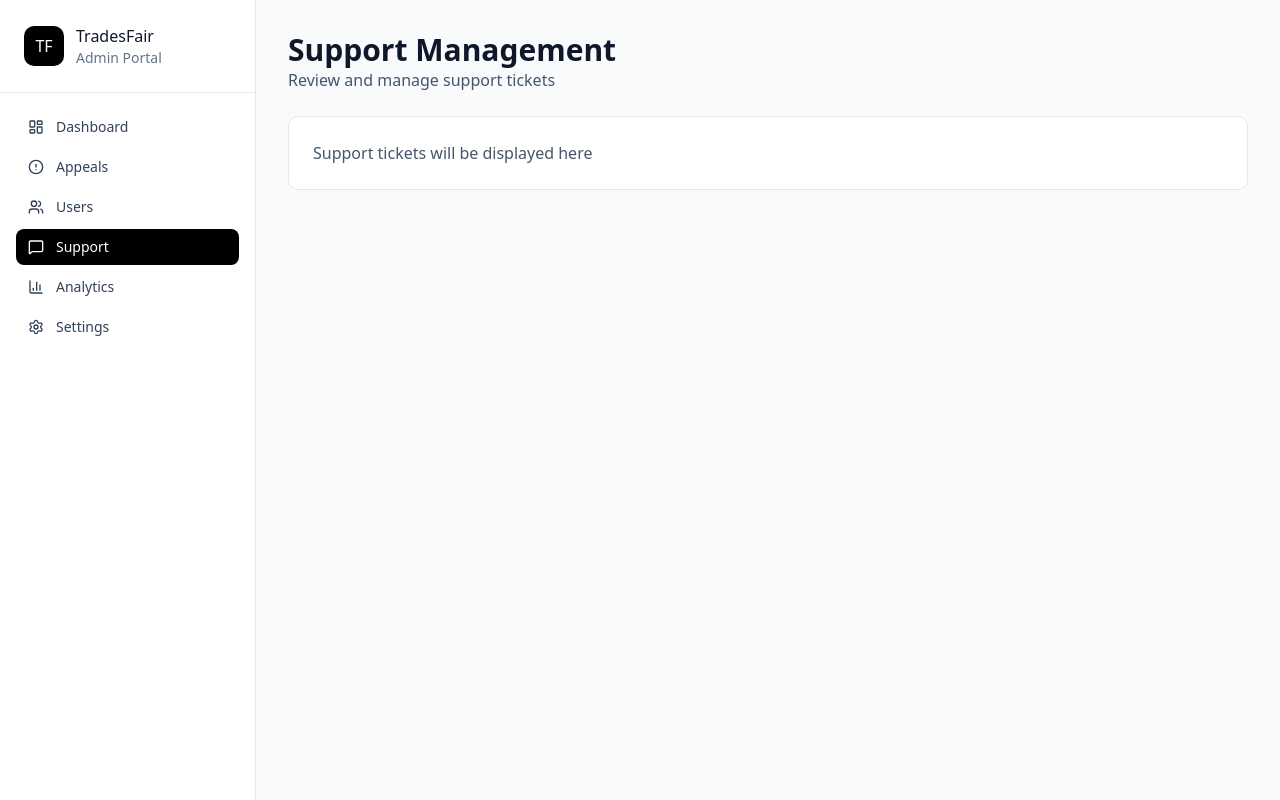
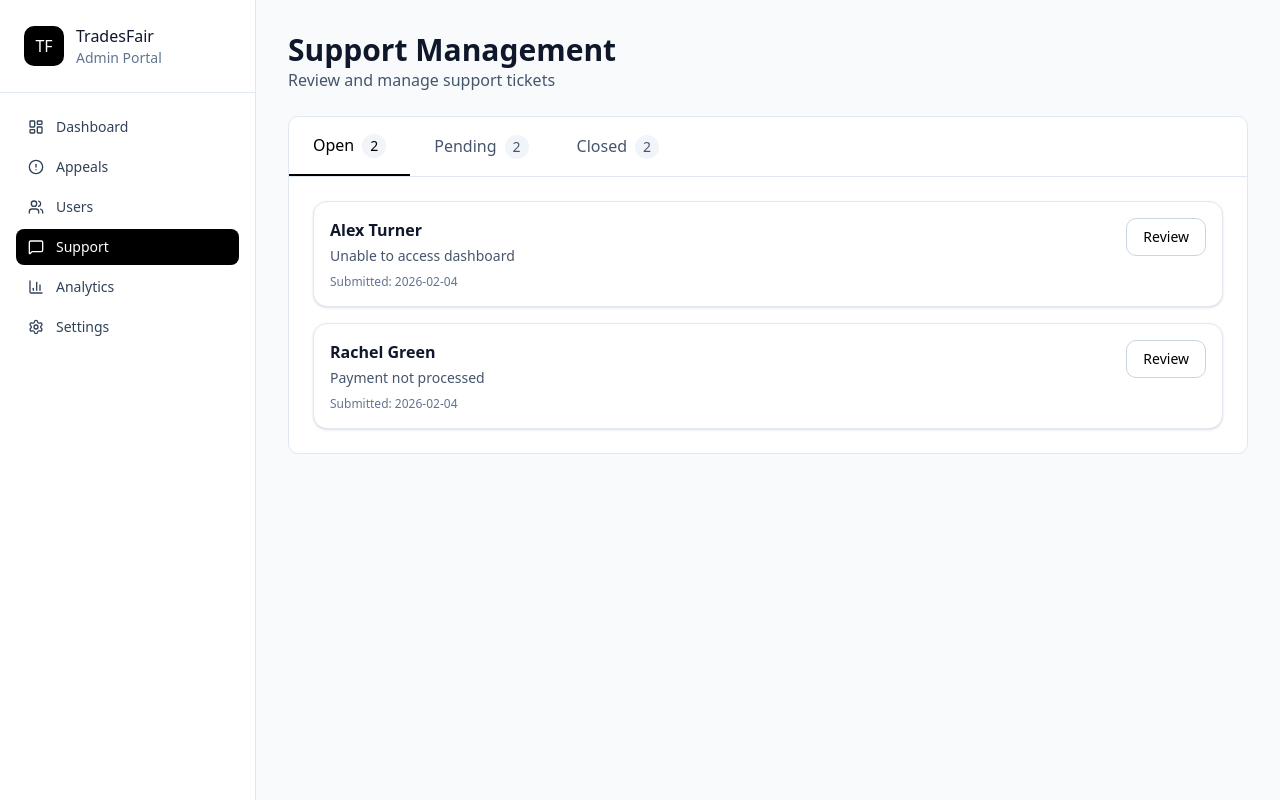
Before and after one commit to mzst-26/G35-Project, a Next.js app: page /admin/dashboard in a window 1280 px wide. Both pictures are taken after a click on the button "Support". Built offline with nearby package versions, Linux system fonts and the light colour scheme.

Commit message:
Copied set up for appeal management, just changing structure slightly to fit tickets not appeals

```diff
--- a/components/admin_dashboard/SupportManagement.tsx
+++ b/components/admin_dashboard/SupportManagement.tsx
@@ -1,14 +1,135 @@
 "use client";
 
+import { useState } from "react";
+import { Card } from "@/components/ui/card";
+
+type TicketStatus = "open" | "pending" | "closed";
+
+interface Ticket {
+  id: string;
+  userName: string;
+  subject: string;
+  date: string;
+  status: TicketStatus;
+}
+
+const sampleTickets: Ticket[] = [
+  {
+    id: "1",
+    userName: "Alex Turner",
+    subject: "Unable to access dashboard",
+    date: "2026-02-04",
+    status: "open",
+  },
+  {
+    id: "2",
+    userName: "Rachel Green",
+    subject: "Payment not processed",
+    date: "2026-02-04",
+    status: "open",
+  },
+  {
+    id: "3",
+    userName: "David Chen",
+    subject: "Profile update issue",
+    date: "2026-02-03",
+    status: "pending",
+  },
+  {
+    id: "4",
+    userName: "Maria Garcia",
+    subject: "Job posting error",
+    date: "2026-02-02",
+    status: "pending",
+  },
+  {
+    id: "5",
+    userName: "James Wilson",
+    subject: "Account verification",
+    date: "2026-01-30",
+    status: "closed",
+  },
+  {
+    id: "6",
+    userName: "Linda Martinez",
+    subject: "Password reset request",
+    date: "2026-01-28",
+    status: "closed",
+  },
+];
+
 export default function SupportManagement() {
+  const [activeTab, setActiveTab] = useState<TicketStatus>("open");
+
+  const filteredTickets = sampleTickets.filter(
+    (ticket) => ticket.status === activeTab
+  );
+
+  const tabConfig = [
+    { value: "open" as TicketStatus, label: "Open", count: sampleTickets.filter((t) => t.status === "open").length },
+    { value: "pending" as TicketStatus, label: "Pending", count: sampleTickets.filter((t) => t.status === "pending").length },
+    { value: "closed" as TicketStatus, label: "Closed", count: sampleTickets.filter((t) => t.status === "closed").length },
+  ];
+
   return (
     <div className="space-y-6">
       <div>
         <h1 className="text-3xl font-bold text-slate-900">Support Management</h1>
         <p className="text-slate-600">Review and manage support tickets</p>
       </div>
-      <div className="bg-white rounded-lg border border-slate-200 p-6">
-        <p className="text-slate-600">Support tickets will be displayed here</p>
+
+      <div className="bg-white rounded-lg border border-slate-200">
+        {/* Tabs */}
+        <div className="flex border-b border-slate-200">
+          {tabConfig.map((tab) => (
+            <button
+              key={tab.value}
+              onClick={() => setActiveTab(tab.value)}
+              className={`px-6 py-4 font-medium transition-colors ${
+                activeTab === tab.value
+                  ? "border-b-2 border-black text-black"
+                  : "text-slate-600 hover:text-slate-900"
+              }`}
+            >
+              {tab.label}
+              <span className="ml-2 inline-flex items-center justify-center w-6 h-6 text-sm rounded-full bg-slate-100">
+                {tab.count}
+              </span>
+            </button>
+          ))}
+        </div>
+
+        {/* Tab Content */}
+        <div className="p-6">
+          {filteredTickets.length > 0 ? (
+            <div className="space-y-4">
+              {filteredTickets.map((ticket) => (
+                <Card key={ticket.id} className="p-4 border border-slate-200">
+                  <div className="flex items-start justify-between">
+                    <div className="flex-1">
+                      <h3 className="font-semibold text-slate-900">
+                        {ticket.userName}
+                      </h3>
+                      <p className="text-sm text-slate-600 mt-1">
+                        {ticket.subject}
+                      </p>
+                      <p className="text-xs text-slate-500 mt-2">
+                        Submitted: {ticket.date}
+                      </p>
+                    </div>
+                    <button className="px-4 py-2 text-sm font-medium text-black border border-slate-300 rounded-lg hover:bg-slate-50 transition-colors">
+                      Review
+                    </button>
+                  </div>
+                </Card>
+              ))}
+            </div>
+          ) : (
+            <p className="text-slate-600 text-center py-8">
+              No {activeTab} tickets at this time
+            </p>
+          )}
+        </div>
       </div>
     </div>
   );
```
